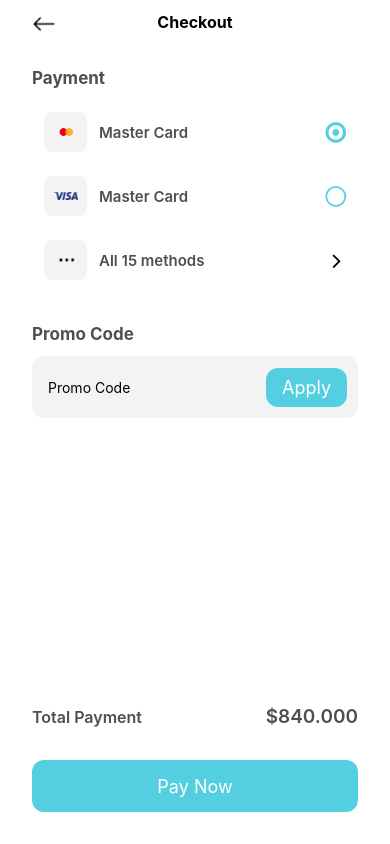
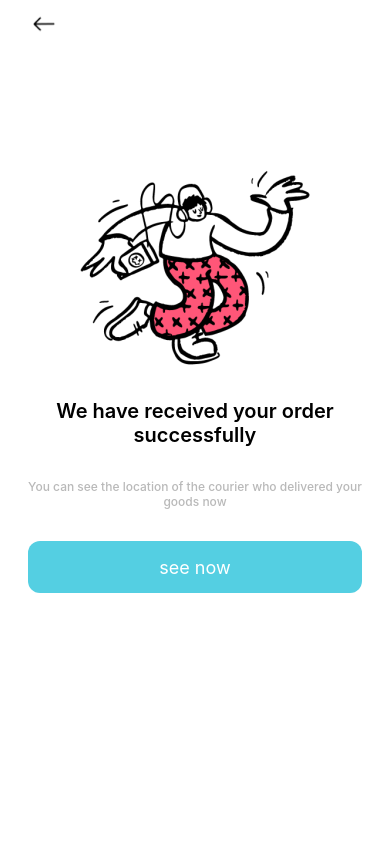
Before and after one commit to dovanloidev/covershoes, a React Native app: screen / in a window 390 px wide. Built offline with nearby package versions, Linux system fonts and the light colour scheme.

Commit message:
payment success screen

```diff
--- a/src/App.js
+++ b/src/App.js
@@ -1,13 +1,13 @@
 import React from 'react';
 import {StyleSheet, View} from 'react-native';
 import {ButtonAuth, Text} from './components';
-import {Payment} from './screens';
+import {PaymentSuccess} from './screens';
 import {SafeAreaProvider} from 'react-native-safe-area-context';
 
 const App = () => {
   return (
     <SafeAreaProvider>
-      <Payment />
+      <PaymentSuccess />
     </SafeAreaProvider>
   );
 };
--- a/src/components/Text/Text.js
+++ b/src/components/Text/Text.js
@@ -18,6 +18,7 @@ const Text = ({
   marginHorizontal,
   marginVertical,
   flex,
+  textAlign,
   children,
 }) => {
   const textStyle = [
@@ -36,6 +37,7 @@ const Text = ({
     marginHorizontal !== undefined && {marginHorizontal},
     marginVertical !== undefined && {marginVertical},
     flex !== undefined && {flex},
+    textAlign !== undefined && {textAlign},
     style,
   ];
 
--- a/src/screens/PaymentSuccess/index.js
+++ b/src/screens/PaymentSuccess/index.js
@@ -1,14 +1,62 @@
-import {StyleSheet, Text, View} from 'react-native';
+/* eslint-disable react-native/no-inline-styles */
+import {Button} from '@rneui/base';
 import React from 'react';
+import {Image, StyleSheet, View} from 'react-native';
+import {Header, Text} from '../../components';
+import {FONTS, IMAGES, SPACINGS, COLORS} from '../../constants';
 
 const PaymentSuccess = () => {
   return (
-    <View>
-      <Text>PaymentSuccess</Text>
+    <View style={styles.container}>
+      <Header hasIconRight={false} />
+      <View style={styles.content}>
+        <Image style={styles.image} source={IMAGES.payment_success} />
+        <Text
+          weight={FONTS.weights.mixed}
+          size={20}
+          textAlign="center"
+          marginTop={SPACINGS.xxxl}>
+          We have received your order successfully
+        </Text>
+        <Text
+          weight={FONTS.weights.regular}
+          size={12}
+          textAlign="center"
+          color={COLORS.textGray}
+          marginTop={SPACINGS.xxxl}>
+          You can see the location of the courier who delivered your goods now
+        </Text>
+        <Button
+          title="see now"
+          containerStyle={{
+            width: '100%',
+            marginTop: SPACINGS.xxxl,
+          }}
+          buttonStyle={{
+            backgroundColor: COLORS.primary,
+            height: 52,
+            borderRadius: SPACINGS.md,
+          }}
+        />
+      </View>
     </View>
   );
 };
 
 export default PaymentSuccess;
 
-const styles = StyleSheet.create({});
+const styles = StyleSheet.create({
+  container: {
+    flex: 1,
+  },
+  content: {
+    flex: 1,
+    alignItems: 'center',
+    padding: SPACINGS.xxl,
+    paddingTop: 100,
+  },
+  image: {
+    width: 264,
+    height: 199,
+  },
+});
```
